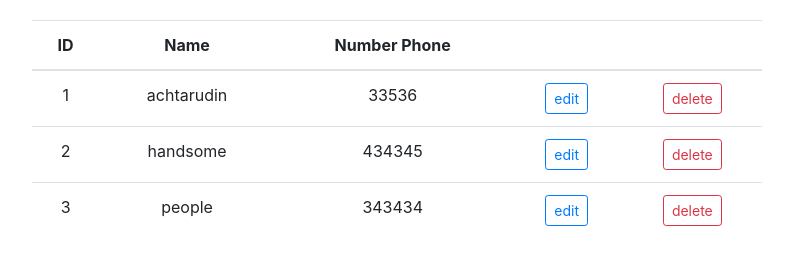
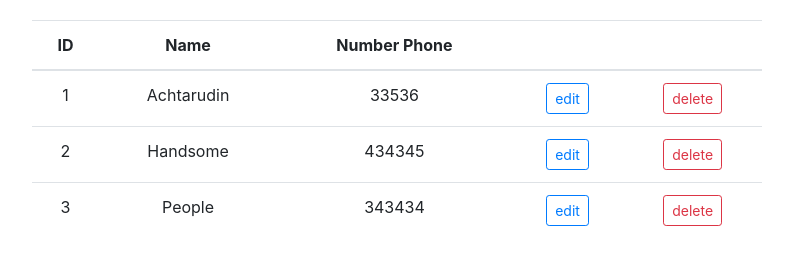
Before and after one commit to achtarudin/crud-table, a Vue app: page / in a window 1280 px wide. Shown: the part 165-430 px from the top of the page, without its empty margins (243-1036 px from the left). Built offline with nearby package versions, Linux system fonts and the light colour scheme; what vue-sweetalert2 would draw is missing.

Commit message:
setup delet button for delete user

```diff
--- a/src/components/Table.vue
+++ b/src/components/Table.vue
@@ -8,24 +8,28 @@
           <th scope="col">Number Phone</th>
           <th scope="col"></th>
           <th scope="col"></th>
-
         </tr>
       </thead>
       <tbody>
         <tr scope="row" v-for="customer in custumers" :key="customer.id">
           <td class="text-center">{{customer.id}}</td>
-          <td class="text-center">{{customer.name}}</td>
+          <td class="text-center">{{capitalize(customer.name)}}</td>
           <td class="text-center">{{customer.numberPhone}}</td>
           <td class="text-center">
             <button type="button"
             class="btn btn-outline-primary btn-sm"
-            @click="editCustomer" :value="customer.id">
+            @click="editCustomer"
+            :value="customer.id">
             edit</button>
           </td>
           <td class="text-center">
-            <button type="button" class="btn btn-outline-danger btn-sm">delete</button>
+            <button type="button"
+            class="btn btn-outline-danger btn-sm"
+            @click="deleteCustomer"
+            :value="customer.id">
+            delete
+            </button>
           </td>
-
         </tr>
       </tbody>
     </table>
@@ -44,10 +48,21 @@ export default {
     editCustomer: function(e) {
       var id = e.target.value
       this.$store.dispatch('editCustomer', id)
+    },
+    // method delete costumer mutation
+    deleteCustomer: function(e) {
+      var id = e.target.value
+      this.$store.dispatch('deleteCustomer', id)
+    },
+    // methods for capital word
+    capitalize(name) {
+      var capitalize = name.replace(/\b\w/g, l => l.toUpperCase())
+      return capitalize
     }
   }
 }
 </script>
 
 <style>
+
 </style>
```
